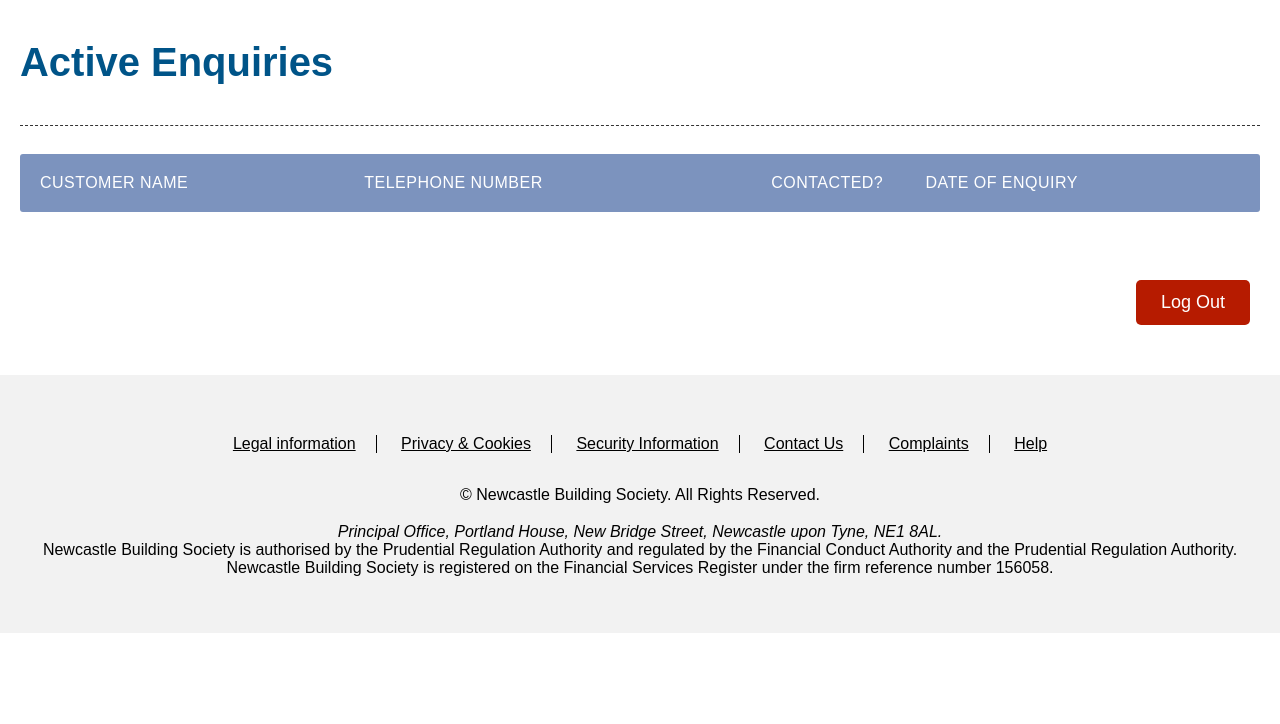
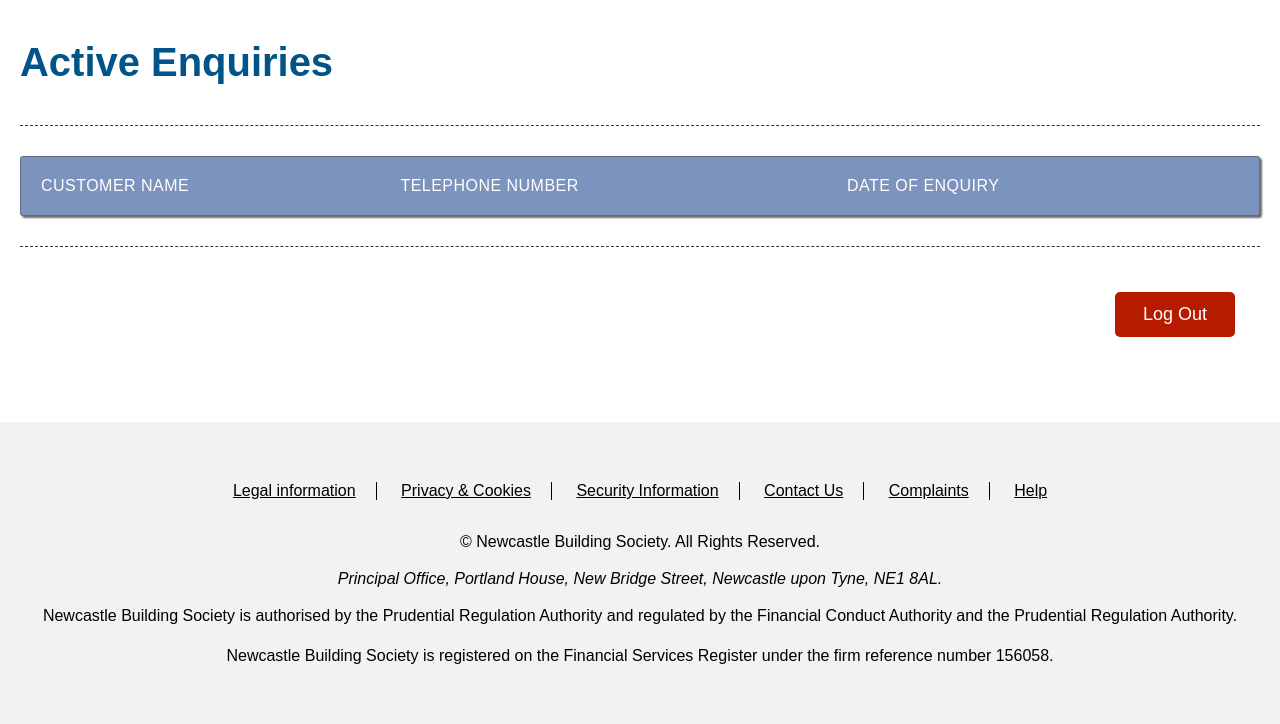
Before and after one commit to eddylongshanks/CETM65_Assignment2, a Django app: page /adviser/enquiries in a window 1280 px wide. Shown: the part 185-909 px from the top of the page. Before the commit the page ends 818 px from the top, so only its background shows below. Run offline with Django 3.2, Linux system fonts and the light colour scheme; the visitor is signed in with stand-in values (Sample User, id 1).

Commit message:
Refactor Styling

```diff
--- a/online_dip/user/static/css/style.css
+++ b/online_dip/user/static/css/style.css
@@ -130,7 +130,7 @@
 
 hr {
     overflow: visible; /* For IE */
-    padding-bottom: 10px;
+    margin: 10px 0;
     border: none;
     border-top: 1px dashed #333;
     color: #333;
@@ -162,6 +162,8 @@
     a.button-danger {
         background: rgb(182, 27, 0);
         color: #fff;
+        padding: 10px 28px;
+        margin: 5px;
     }
         button.button-danger:hover,
         a.button-danger:hover {
@@ -422,73 +424,99 @@
 
 .logout-align {
     padding-right: 20px;
+    margin-top: 30px;
+    display: block;
     float: right;
 }
 
-.responsive-table {
+.enquiry-table {
     padding-left: 0;
+    margin: 30px 0;
 }
 
-.responsive-table li {
+.enquiry-table a {
+    text-decoration: none;
+    color: inherit;
+}
+
+.enquiry-table li {
     border-radius: 3px;
     padding: 10px 20px;
     display: flex;
     justify-content: space-between;
     margin-bottom: 5px;
 }
-    .responsive-table .table-header {
+    .enquiry-table .table-header {
         background-color: #7c93be;
+        border: 1px solid rgb(79, 88, 95, 0.6);
+        box-shadow: 2px 2px 2px 0px rgba(9, 10, 10, 0.6);
         padding: 20px 20px;
         font-size: 16px;
         text-transform: uppercase;
         letter-spacing: 0.03em;
         color: #fff;
     }
-    .responsive-table .table-row {
+    .enquiry-table .table-row {
         background-color: #dce4ec;
-        box-shadow: 0px 0px 4px 0px rgba(0, 0, 0, 0.1);
-        display: flex;
+        border: 1px solid rgba(79, 88, 95, 0.4);
+        box-shadow: 2px 2px 2px 0px rgba(9, 10, 10, 0.4);
         align-items: center;
     }
-    .responsive-table .col-1 {
+        .enquiry-table .table-row:hover {
+            background-color: #c5d3e0;
+            border: 1px solid rgba(79, 88, 95, 0.6);
+            box-shadow: 2px 2px 2px 0px rgba(9, 10, 10, 0.8);
+            cursor: pointer;
+        }
+    .enquiry-table .col-1 {
         flex-basis: 30%;
     }
-    .responsive-table .col-2 {
+    .enquiry-table .col-2 {
         flex-basis: 30%;
     }
-    .responsive-table .col-3 {
-        flex-basis: 18%;
+    .enquiry-table .col-3 {
+        flex-basis: 20%;
         text-align: right;
     }
-    .responsive-table .col-4 {
-        flex-basis: 18%;
-        text-align: right;
-    }
-    .responsive-table .col-5 {
-        flex-basis: 15%;
+    .enquiry-table .col-4 {
+        flex-basis: 20%;
         text-align: right;
     }
 
     @media all and (max-width: 767px) {
-        .responsive-table .table-header {
+        .enquiry-table {
+            margin: 0;
+            margin-top: 20px;
+        }
+        .enquiry-table .table-header {
             display: none;
         }
-        .responsive-table li {
-            display: block;
+        .enquiry-table .table-row {
+            width: 100%;
+            border: 1px solid rgb(79, 88, 95);
+            box-shadow: 2px 2px 2px 0px rgba(9, 10, 10, 0.6);
+            margin-bottom: 20px;
+            align-items: left;
         }
-        .responsive-table .col {
+        .enquiry-table li {
+            display: inline-block;
+        }
+        .enquiry-table .col {
             flex-basis: 100%;
-        }
-        .responsive-table .col {
             display: flex;
             padding: 10px 0;
         }
-        .responsive-table .col:before {
+        .enquiry-table .col-data:before {
             color: #6C7A89;
             padding-right: 10px;
-            content: attr(data-label);
+            content: attr(data-label)":";
             flex-basis: 50%;
-            text-align: right;
+            text-align: left;
+        }
+        button.button-small,
+        a.button-small {
+            width: 100%;
+            text-align: center;
         }
     }
 
--- a/online_dip/user/templates/_layout.html
+++ b/online_dip/user/templates/_layout.html
@@ -25,15 +25,6 @@
         {% endblock %}
     </div>
 
-    {% if user.is_authenticated %}
-    <div class="content">
-        <div class="adviser-container">
-            <div class="logout-align">
-                <a class="button button-danger" href="{% url 'logout' %}">Log Out</a>
-            </div>
-        </div>
-    </div>
-    {% endif %}
 
     <footer>
         <div class="container">
@@ -45,12 +36,10 @@
                 <li><a href="https://www.newcastle.co.uk/complaints/" target="_blank">Complaints</a></li>
                 <li><a href="https://online.newcastle.co.uk/OFIS/MoreInfo.aspx?MoreInfoRef=Help">Help</a></li>
             </ul>
-            <p>
-                &copy; Newcastle Building Society. All Rights Reserved. <br />
-                <address>Principal Office, Portland House, New Bridge Street, Newcastle upon Tyne, NE1 8AL.</address>
-                Newcastle Building Society is authorised by the Prudential Regulation Authority and regulated by the Financial Conduct Authority and the Prudential Regulation Authority.<br />
-                Newcastle Building Society is registered on the Financial Services Register under the firm reference number 156058.
-            </p>
+            <p>&copy; Newcastle Building Society. All Rights Reserved.</p>
+            <p><address>Principal Office, Portland House, New Bridge Street, Newcastle upon Tyne, NE1 8AL.</address></p>
+            <p>Newcastle Building Society is authorised by the Prudential Regulation Authority and regulated by the Financial Conduct Authority and the Prudential Regulation Authority.</p>
+            <p>Newcastle Building Society is registered on the Financial Services Register under the firm reference number 156058.</p>
         </div>
     </footer>
     </body>
--- a/online_dip/user/templates/adviser/enquiry_list.html
+++ b/online_dip/user/templates/adviser/enquiry_list.html
@@ -8,58 +8,32 @@
     <h1>Active Enquiries</h1>
     <hr>
 
-    <ul class="responsive-table">
+    <ul class="enquiry-table">
         <li class="table-header">
             <div class="col col-1">Customer Name</div>
             <div class="col col-2">Telephone Number</div>
-            <div class="col col-3">Contacted?</div>
-            <div class="col col-4">Date of Enquiry</div>
-            <div class="col col-5"></div>
+            <div class="col col-3">Date of Enquiry</div>
+            <div class="col col-4"></div>
         </li>
         {% for customer in customers %}
+        <a href="{% url 'adviser-update' customer.personaldetails_ptr_id %}">
             <li class="table-row">
-                <div class="col col-1" data-label="Customer Name">{{ customer.first_name }} {{ customer.last_name }}</div>
-                <div class="col col-2" data-label="Telephone Number">{{ customer.telephone_number }}</div>
-                <div class="col col-3" data-label="Contacted?">{{ customer.has_been_contacted }}</div>
-                <div class="col col-4" data-label="Date of Enquiry">{{ customer.date_created }}</div>
-                <div class="col col-5" data-label=""><a class="button button-small" href="{% url 'adviser-update' customer.personaldetails_ptr_id %}">View Enquiry</a></div>
+                <div class="col col-1 col-data" data-label="Customer Name">{{ customer.first_name }} {{ customer.last_name }}</div>
+                <div class="col col-2 col-data" data-label="Telephone Number">{{ customer.telephone_number }}</div>
+                <div class="col col-3 col-data" data-label="Date of Enquiry">{{ customer.date_created }}</div>
+                <div class="col col-4" data-label=""><button class="button button-small" >View Enquiry</button></div>
             </li>
+        </a>
         {% endfor %}
     </ul>
 
+    <hr>
 
-
-    <!-- <form name="odip-form" method="POST">
-        {% csrf_token %}
-
-        {% if form.errors %}
-        <div class="error-summary" tabindex="-1">
-            <h2>There's been a problem</h2>
-            <ul>
-            {% for key, value in form.errors.items %}
-                <li>{{ value }}</li>
-            {% endfor %}
-            </ul>
+    {% if user.is_authenticated %}
+        <div class="logout-align">
+            <a class="button button-danger" href="{% url 'logout' %}">Log Out</a>
         </div>
-        {% endif %}
-
-        <div class="field">
-            <label class="field-label">{{ form.username.label }}</label>
-            {{ form.username }}
-        </div>
-
-        <div class="field">
-            <label class="field-label">{{ form.password.label }}</label>
-            <span class="field-error field-validation-valid"></span>
-            {{ form.password }}
-        </div>
-
-        <div class="field">
-            <button type="submit" id="submit">Login</button>
-        </div>
-    </form> -->
+    {% endif %}
 </div>
 
-
-
 {% endblock %}
```
Also changed, not shown: other parts of online_dip/user/static/css/style.css (+56 -8 lines), online_dip/user/static/css/style-dark.css (+46 -47 lines), online_dip/user/templates/user/enquiry_detail.html (deleted, +0 -59 lines), online_dip/user/templates/user/enquiry_form.html (+14 -9 lines).
